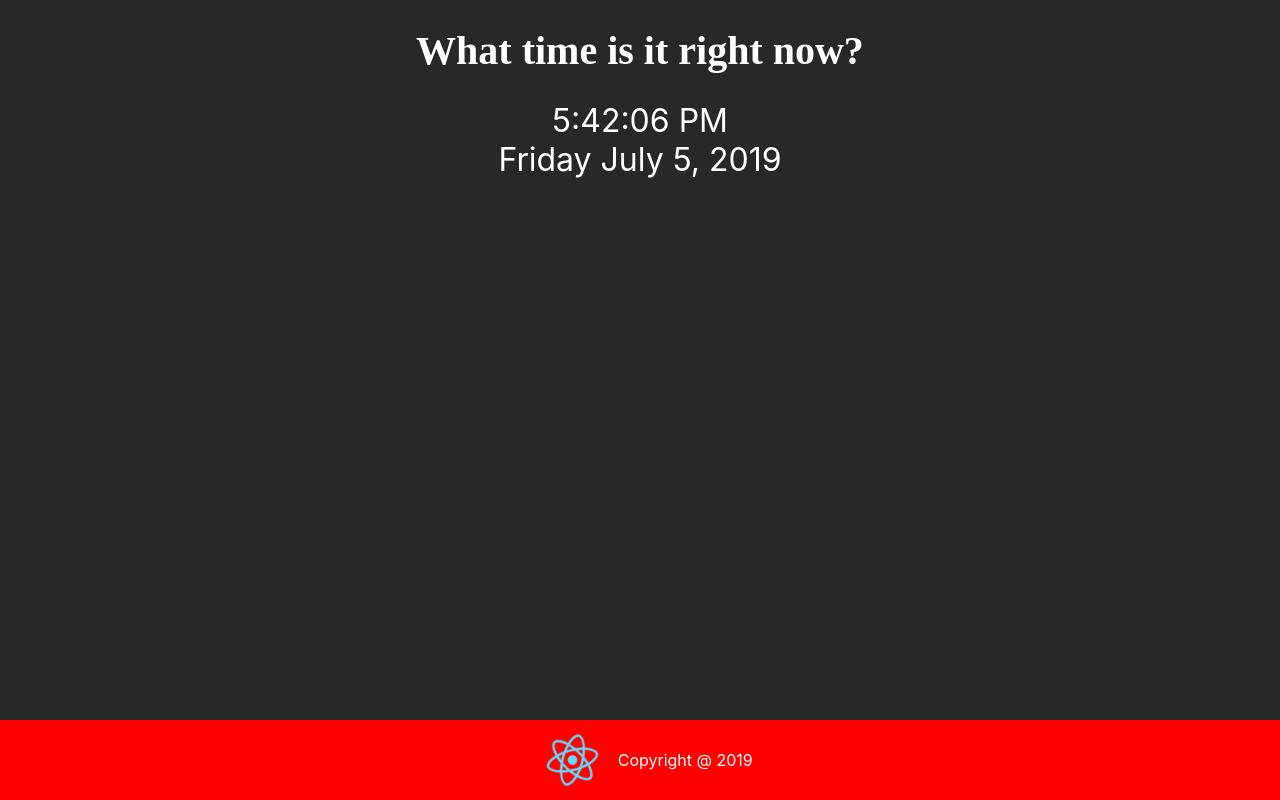
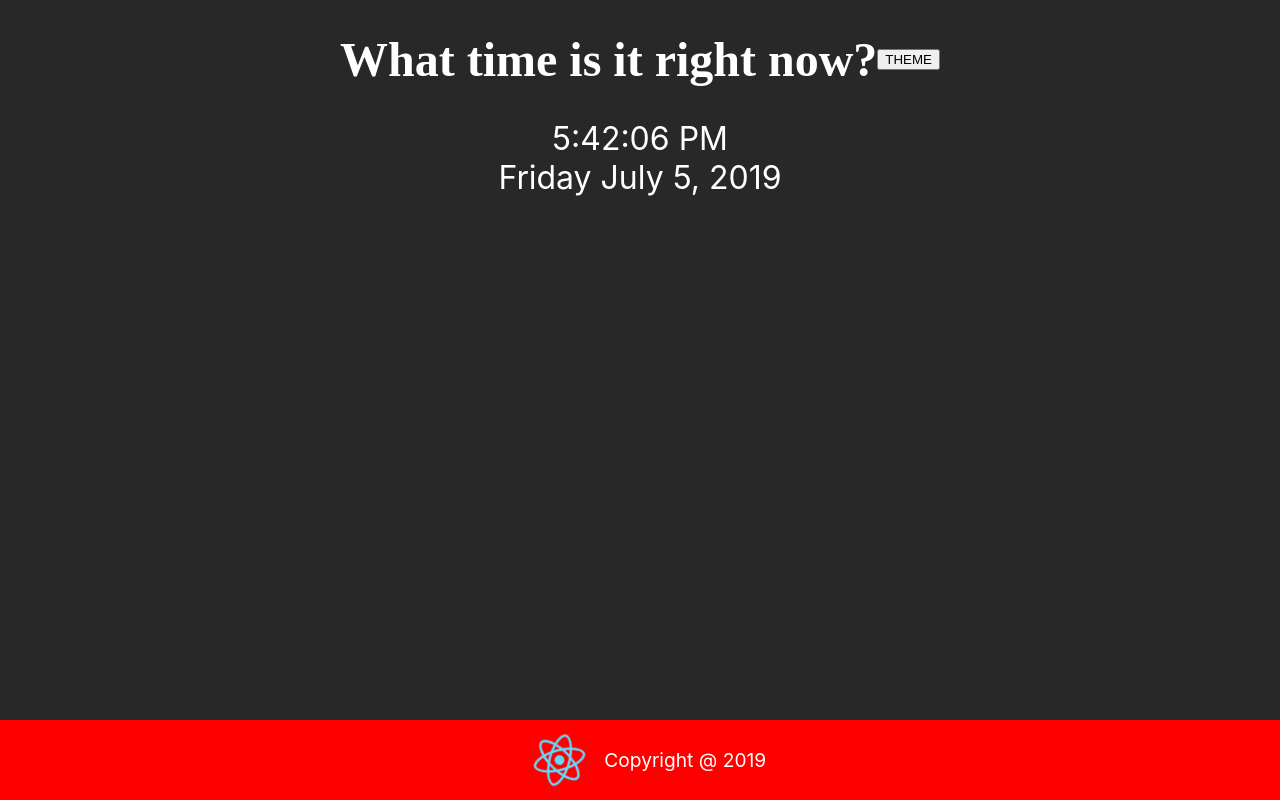
Before and after one commit to claeri27/what-time-is-it, a React (Create React App) app: page / in a window 1280 px wide. Built offline with nearby package versions, Linux system fonts and the light colour scheme; a web font is replaced by a local one.

Commit message:
Added dark && light themes and theme switch button

```diff
--- a/src/App.js
+++ b/src/App.js
@@ -1,16 +1,18 @@
-import React from 'react';
-import styled, { createGlobalStyle } from 'styled-components';
+import React, { useState } from 'react';
+import styled, { createGlobalStyle, ThemeProvider } from 'styled-components';
 
 import Footer from './components/Footer'
 import Body from './components/Body'
+import lightTheme from "./themes/light"
+import darkTheme from "./themes/dark"
 
 const GlobalStyle = createGlobalStyle`
   html {
-    background-color: #282828;
+    background: ${props => props.theme.colors.background}
   }
 `
 const AppContainer = styled.div`
-  color: white;
+  color: ${props => props.theme.colors.textColor};
 `;
 
 const AppHeader = styled.h1`
@@ -18,17 +20,27 @@ const AppHeader = styled.h1`
   align-items: center;
   justify-content: center;
   font-family: 'Oleo Script Swash Caps', cursive;
-  font-size: 2.5em;
+  font-size: 3em;
   user-select: none;
 `;
 
+const Button = styled.button`
+`;
+
 const App = () => {
-  return <AppContainer>
-    <GlobalStyle />
-    <AppHeader>What time is it right now?</AppHeader>
-    <Body />
-    <Footer />
-  </AppContainer>
+  const [lightMode, setLightMode] = useState(false);
+
+  return <ThemeProvider theme={lightMode === false ? darkTheme : lightTheme}>
+    <AppContainer>
+      <GlobalStyle />
+      <AppHeader>
+        What time is it right now?
+        <Button onClick={() => lightMode === false ? setLightMode(true) : setLightMode(false)}>THEME</Button>
+      </AppHeader>
+      <Body />
+      <Footer />
+    </AppContainer>
+  </ThemeProvider>
 }
 
 export default App;
--- a/src/components/Footer.js
+++ b/src/components/Footer.js
@@ -13,6 +13,7 @@ const FooterContainer = styled.div`
   color: white;
   align-items: center;
   justify-content: center;
+  font-size: 1.2em;
 `;
 
 const Logo = styled.img `
--- /dev/null
+++ b/src/themes/dark.js
@@ -0,0 +1,6 @@
+export default {
+  colors: {
+    background: "#282828",
+    textColor: "white"
+  }
+}
--- /dev/null
+++ b/src/themes/light.js
@@ -0,0 +1,6 @@
+export default {
+  colors: {
+    background: "#ECEFF4",
+    textColor: "#2E3440"
+  }
+}
```
